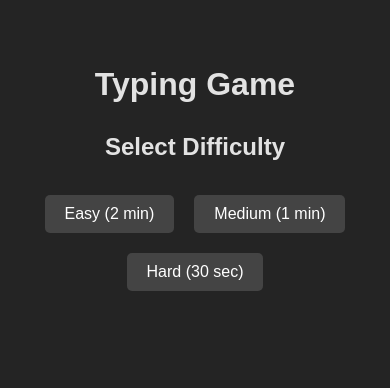
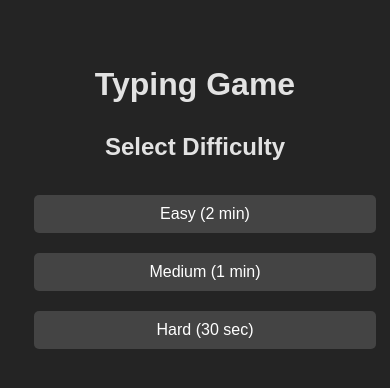
Before and after one commit to kofiarhin/kf-rt-alpha, a React (Vite) app: page / in a window 390 px wide. Shown: the top 388 px of the page. Built offline with nearby package versions, Linux system fonts and the light colour scheme.

Commit message:
Update App.css

```diff
--- a/src/App.css
+++ b/src/App.css
@@ -37,7 +37,7 @@
   text-align: left;
 }
 
-/* Responsive Header */
+/* Mobile Responsive */
 @media (max-width: 600px) {
   .sticky-header {
     flex-direction: column;
@@ -52,16 +52,33 @@
   }
 
   .prompt {
-    font-size: 1.2rem;
+    font-size: 1.1rem;
+    padding: 8px;
+    line-height: 1.8rem;
+    word-break: break-word;
+    word-wrap: break-word;
+    overflow-wrap: break-word;
+  }
+
+  .word {
+    margin: 2px;
   }
 
   .active-word {
-    font-size: 1.4rem;
+    font-size: 1.3rem;
   }
 
   input[type="text"] {
     font-size: 1.1rem;
     padding: 10px;
+    width: 100%;
+  }
+
+  .difficulty-select button,
+  .result button,
+  .quit-button button {
+    width: 100%;
+    margin-bottom: 10px;
   }
 }
 
@@ -107,6 +124,7 @@
   padding: 10px 0;
   min-height: 100px;
   margin-bottom: 20px;
+  word-break: break-word;
 }
 
 /* Word Styling */
```
